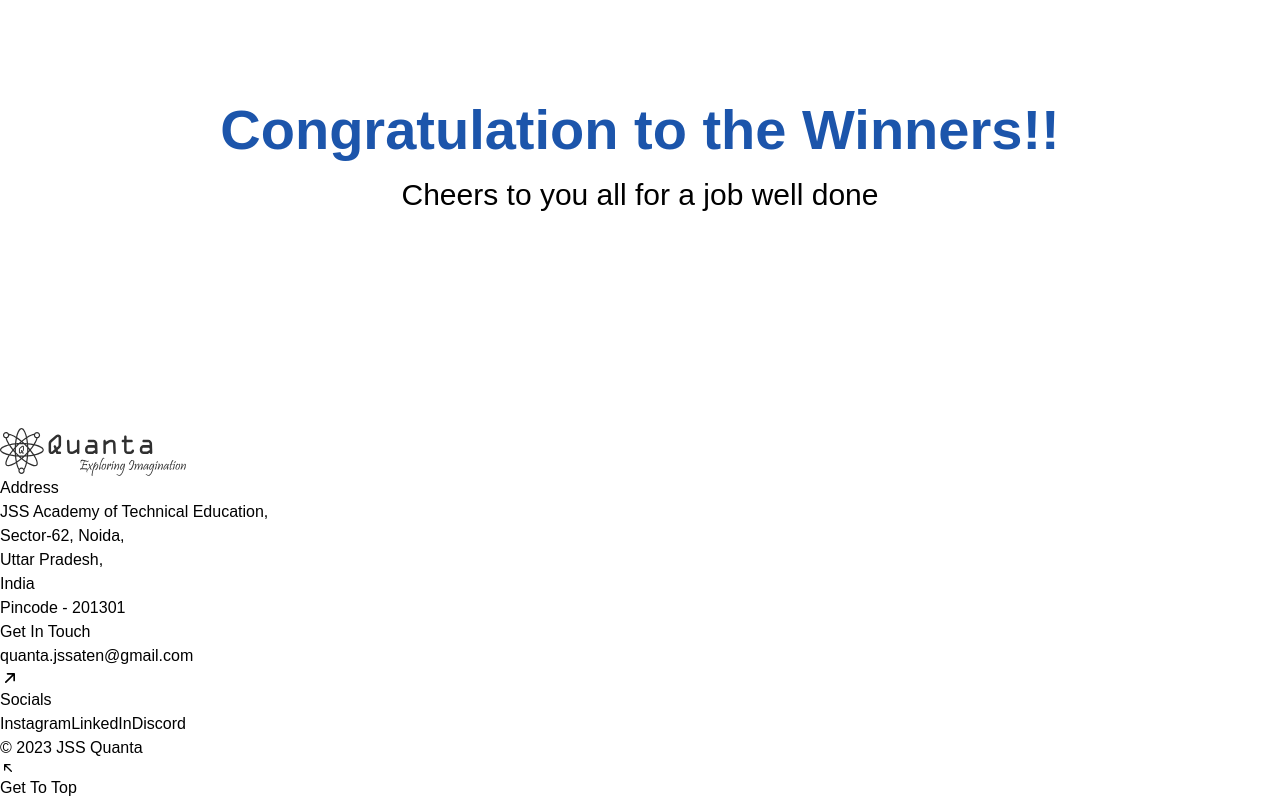
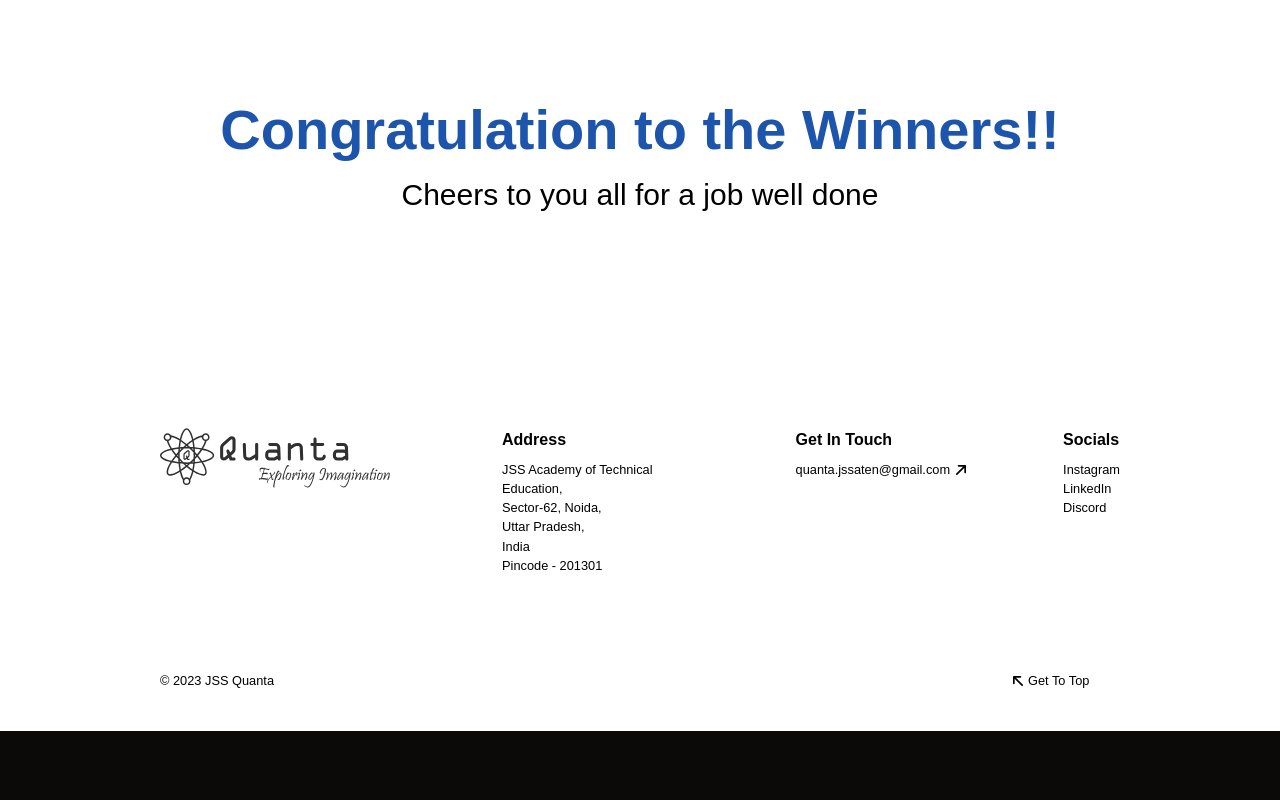
Before and after one commit to jsssquanta/website, a React (Create React App) app: page /zealicon in a window 1280 px wide. Shown: the part 3639-4439 px from the top of the page. After the commit the page ends 4370 px from the top, so only its background shows below. Built offline with nearby package versions, Linux system fonts and the light colour scheme.

Commit message:
Hopefully fixed zealicon page footer

```diff
--- a/src/Components/ZealiconFooter.jsx
+++ b/src/Components/ZealiconFooter.jsx
@@ -1,12 +1,14 @@
 import { Link } from "react-router-dom";
+import styles from "../styles/ZealiconFooter.module.css";
+
 export default function Footer() {
   return (
-    <footer className="bg-white px-12 pb-10 text-black sm:ml-[7rem]  sm:mr-[7rem]">
-      <div className="mb-24 flex flex-col sm:flex-row items-start sm:gap-28 gap-8">
-        <img src="/logo.svg" alt="" className="w-[230px] h-[60px]"></img>
+    <footer className={styles.footer}>
+      <div className={styles.wrapper1}>
+        <img src="/logo.svg" alt="" className={styles.logo}></img>
         <div>
-          <h3 className="mb-2 font-bold text-[1rem]">Address</h3>
-          <p className="text-[0.8rem]">
+          <h3 className={styles.addressHeading}>Address</h3>
+          <p className={styles.addressContent}>
             JSS Academy of Technical Education,
             <br />
             Sector-62, Noida,
@@ -19,43 +21,66 @@ export default function Footer() {
           </p>
         </div>
         <div>
-          <h3 className="mb-2 font-bold text-[1rem] ">Get In Touch</h3>
-          <div className="flex gap-[1px]">
-            <Link className="text-[0.8rem]"
+          <h3 className={styles.addressHeading}>Get In Touch</h3>
+          <div className={styles.gitContainer}>
+            <Link
+              className={styles.gitLink}
               to=""
-              onClick={() => (window.location = "mailto:quanta.jssaten@gmail.com")}
+              onClick={() =>
+                (window.location = "mailto:quanta.jssaten@gmail.com")
+              }
             >
               quanta.jssaten@gmail.com
             </Link>
             <img
               src="/arrow_up_right.svg"
               alt=""
-              className="w-[20px] h-[20px]"
+              className={styles.gitArrow}
             ></img>
           </div>
         </div>
 
         <div>
-          <h3 className="mb-2 font-bold text-[1rem]">Socials</h3>
-          <div className="flex flex-col text-[0.8rem]">
-            <a href="https://www.instagram.com/jssquanta/" target="_blank" rel="noreferrer">Instagram</a>
-            <a href="https://www.linkedin.com/company/quanta-jss/mycompany/" target="_blank" rel="noreferrer">LinkedIn</a>
-            <a href="https://discord.com/channels/961519628872450058/961519628872450061" target="_blank" rel="noreferrer">Discord</a>
+          <h3 className={styles.addressHeading}>Socials</h3>
+          <div className={styles.linksContainer}>
+            <a
+              href="https://www.instagram.com/jssquanta/"
+              target="_blank"
+              rel="noreferrer"
+            >
+              Instagram
+            </a>
+            <a
+              href="https://www.linkedin.com/company/quanta-jss/mycompany/"
+              target="_blank"
+              rel="noreferrer"
+            >
+              LinkedIn
+            </a>
+            <a
+              href="https://discord.com/channels/961519628872450058/961519628872450061"
+              target="_blank"
+              rel="noreferrer"
+            >
+              Discord
+            </a>
           </div>
         </div>
       </div>
 
-      <div className="flex justify-between text-[0.8rem]">
+      <div className={styles.wtfContainer}>
         <div>© 2023 JSS Quanta</div>
 
-        <div className="flex flex-row w-[7rem] cursor-pointer "
-        onClick={() => {
-          window.scrollTo({top: 0, left: 0, behavior: 'smooth'});
-        }}>
+        <div
+          className={styles.scrollDiv}
+          onClick={() => {
+            window.scrollTo({ top: 0, left: 0, behavior: "smooth" });
+          }}
+        >
           <img
             src="/arrow_up_left.svg"
             alt=""
-            className="w-[20px] h-[20px]"
+            className={styles.gitArrow}
           ></img>
           <p>Get To Top</p>
         </div>
--- a/src/Components/ZealiconWinner.jsx
+++ b/src/Components/ZealiconWinner.jsx
@@ -1,5 +1,5 @@
-import React from 'react'
-import style from '../styles/zealicon.module.css'
+import React from "react";
+import style from "../styles/zealicon.module.css";
 
 export default function ZealiconWinner() {
   return (
@@ -7,7 +7,7 @@ export default function ZealiconWinner() {
       <div className={style.Zealicon_Container}>
         <h1 className={style.zealicon_heading}>Zealicon Winners</h1>
         <div className={style.Robo_olympics}>
-                    <h3 className={style.RoboOlympics_heading} >ROBO Olympics</h3>
+          <h3 className={style.RoboOlympics_heading}>ROBO Olympics</h3>
           <div className={style.winner_container}>
             <div className={style.Winner_details}>
               <div className={style.Winner_names}>
@@ -34,7 +34,7 @@ export default function ZealiconWinner() {
                 </div>
                 <p>Abhay Gupta</p>
               </div>
-                            <h1 style={{ fontSize: '50px', marginLeft: '20px' }}>1st</h1>
+              <h1 style={{ fontSize: "50px", marginLeft: "20px" }}>1st</h1>
             </div>
             <div className={style.Winner_details}>
               <div className={style.Winner_names}>
@@ -61,7 +61,7 @@ export default function ZealiconWinner() {
                 </div>
                 <p>Taran Jeet Singh</p>
               </div>
-                            <h1 style={{ fontSize: '50px', marginLeft: '20px' }}>2nd</h1>
+              <h1 style={{ fontSize: "50px", marginLeft: "20px" }}>2nd</h1>
             </div>
           </div>
         </div>
@@ -81,7 +81,15 @@ export default function ZealiconWinner() {
                 </div>
                 <p>Bhumika Singh</p>
               </div>
-                            <h1 style={{ fontSize: '50px', marginLeft: '20px', marginTop: "13rem" }}>1st</h1>
+              <h1
+                style={{
+                  fontSize: "50px",
+                  marginLeft: "20px",
+                  marginTop: "13rem",
+                }}
+              >
+                1st
+              </h1>
             </div>
             <div className={style.Winner_details}>
               <div className={style.Winner_names}>
@@ -92,7 +100,10 @@ export default function ZealiconWinner() {
               </div>
               <div className={style.Winner_names}>
                 <div className={style.Winner_image}>
-                                <img src="/assets/zealicon/Vishve Pratap Singh .jpeg" alt="" />
+                  <img
+                    src="/assets/zealicon/Vishve Pratap Singh .jpeg"
+                    alt=""
+                  />
                 </div>
                 <p>Vishve Pratap Singh</p>
               </div>
@@ -108,7 +119,7 @@ export default function ZealiconWinner() {
                 </div>
                 <p>Harsh Vardhan</p>
               </div>
-                            <h1 style={{ fontSize: '50px', marginLeft: '20px' }}>2nd</h1>
+              <h1 style={{ fontSize: "50px", marginLeft: "20px" }}>2nd</h1>
             </div>
           </div>
         </div>
@@ -128,7 +139,7 @@ export default function ZealiconWinner() {
                 </div>
                 <p>Janhavi</p>
               </div>
-                            <h1 style={{ fontSize: '50px', marginLeft: '20px' }}>1st</h1>
+              <h1 style={{ fontSize: "50px", marginLeft: "20px" }}>1st</h1>
             </div>
             <div className={style.Winner_details}>
               <div className={style.Winner_names}>
@@ -143,7 +154,7 @@ export default function ZealiconWinner() {
                 </div>
                 <p>Pranav Singh Rathore</p>
               </div>
-                            <h1 style={{ fontSize: '50px', marginLeft: '20px' }}>2nd</h1>
+              <h1 style={{ fontSize: "50px", marginLeft: "20px" }}>2nd</h1>
             </div>
           </div>
         </div>
@@ -157,7 +168,16 @@ export default function ZealiconWinner() {
                 </div>
                 <p>Rishika Saxena</p>
               </div>
-                            <h1 style={{ fontSize: '50px', marginTop: "0.9rem", marginRight:"10rem", marginLeft:"1rem"}}>1st</h1>
+              <h1
+                style={{
+                  fontSize: "50px",
+                  marginTop: "0.9rem",
+                  marginRight: "10rem",
+                  marginLeft: "1rem",
+                }}
+              >
+                1st
+              </h1>
             </div>
             <div className={style.Winner_details}>
               <div className={style.Winner_names}>
@@ -172,11 +192,11 @@ export default function ZealiconWinner() {
                 </div>
                 <p>Namita Singh</p>
               </div>
-                            <h1 style={{ fontSize: '50px', marginLeft: '20px' }}>2nd</h1>
+              <h1 style={{ fontSize: "50px", marginLeft: "20px" }}>2nd</h1>
             </div>
           </div>
         </div>
       </div>
     </>
-    )
+  );
 }
--- /dev/null
+++ b/src/styles/ZealiconFooter.module.css
@@ -0,0 +1,72 @@
+footer {
+  background-color: white;
+  padding: 0 3rem 2.5rem 3rem;
+  color: black;
+}
+
+.wrapper1 {
+  margin-bottom: 6rem;
+  display: flex;
+  flex-direction: column;
+  align-items: flex-start;
+  gap: 2rem;
+}
+
+.logo {
+    width: 230px;
+    height: 60px;
+}
+
+.addressHeading {
+    margin-bottom: 0.5rem;
+    font-weight: 700;
+    font-size: 1rem;
+}
+
+.addressContent {
+    font-size: 0.8rem;
+}
+
+.gitContainer {
+    display: flex;
+    gap: 1px;
+}
+
+.gitLink {
+    font-size: 0.8rem;
+}
+
+.gitArrow {
+    width: 20px;
+    height: 20px;
+}
+
+.linksContainer {
+    display: flex;
+    flex-direction: column;
+    font-size: 0.8rem;
+}
+
+.wtfContainer {
+    display: flex;
+    justify-content: space-between;
+    font-size: 0.8rem;
+}
+
+.scrollDiv {
+    display: flex;
+    flex-direction: row;
+    width: 7rem;
+    cursor: pointer;
+}
+
+@media (min-width: 640px) {
+  footer {
+    margin-left: 7rem;
+    margin-right: 7rem;
+  }
+  .wrapper1 {
+    flex-direction: row;
+    gap: 7rem;
+  }
+}
```
Also changed, not shown: src/Pages/Zealicon.jsx (+8 -8 lines), 1 other file (tests, documents, lock files or other folders). Lines whose indentation alone changed are shown as unchanged.
